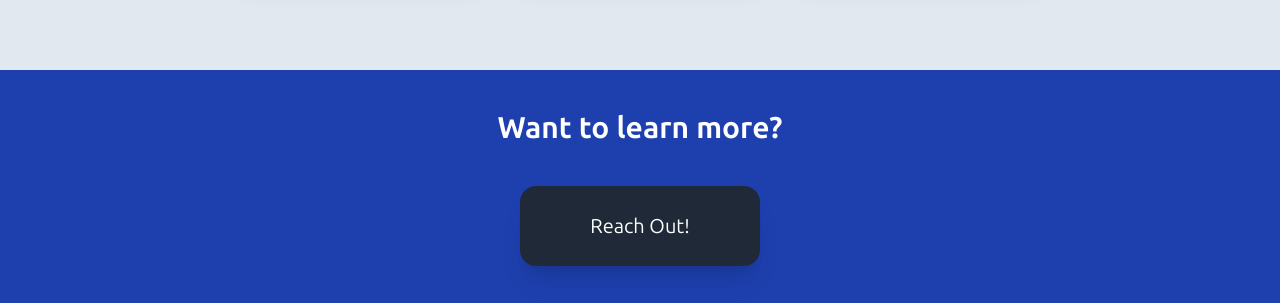
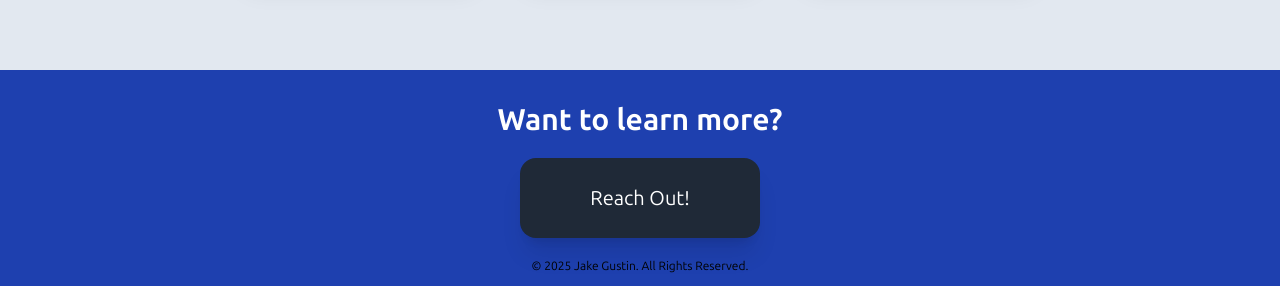
Before and after one commit to jakegustin/personal-website, a Vue app: page / in a window 1280 px wide. Shown: the part 1842-2145 px from the top of the page. Built offline with nearby package versions, Linux system fonts and the light colour scheme.

Commit message:
add copyright to footer

```diff
--- a/src/components/ContactFooter.vue
+++ b/src/components/ContactFooter.vue
@@ -1,8 +1,9 @@
 <template>
-<div class="flex flex-col justify-center items-center bg-blue-800 dark:bg-blue-900 transition-colors duration-300 ease-in-out gap-y-10 py-10">
+<div class="flex flex-col justify-center items-center bg-blue-800 dark:bg-blue-900 transition-colors duration-300 ease-in-out gap-y-5 pt-8 pb-3">
     <h3 class="text-3xl font-bold text-white">Want to learn more?</h3>
     <RouterLink to="/contact">
         <button class="w-60 h-20 bg-gray-800 text-white text-xl rounded-2xl hover:scale-110 transition-transform duration-100 shadow-xl">Reach Out!</button>
     </RouterLink>
+    <p class="text-xs">&copy 2025 Jake Gustin. All Rights Reserved.</p>
 </div>
 </template>
```
